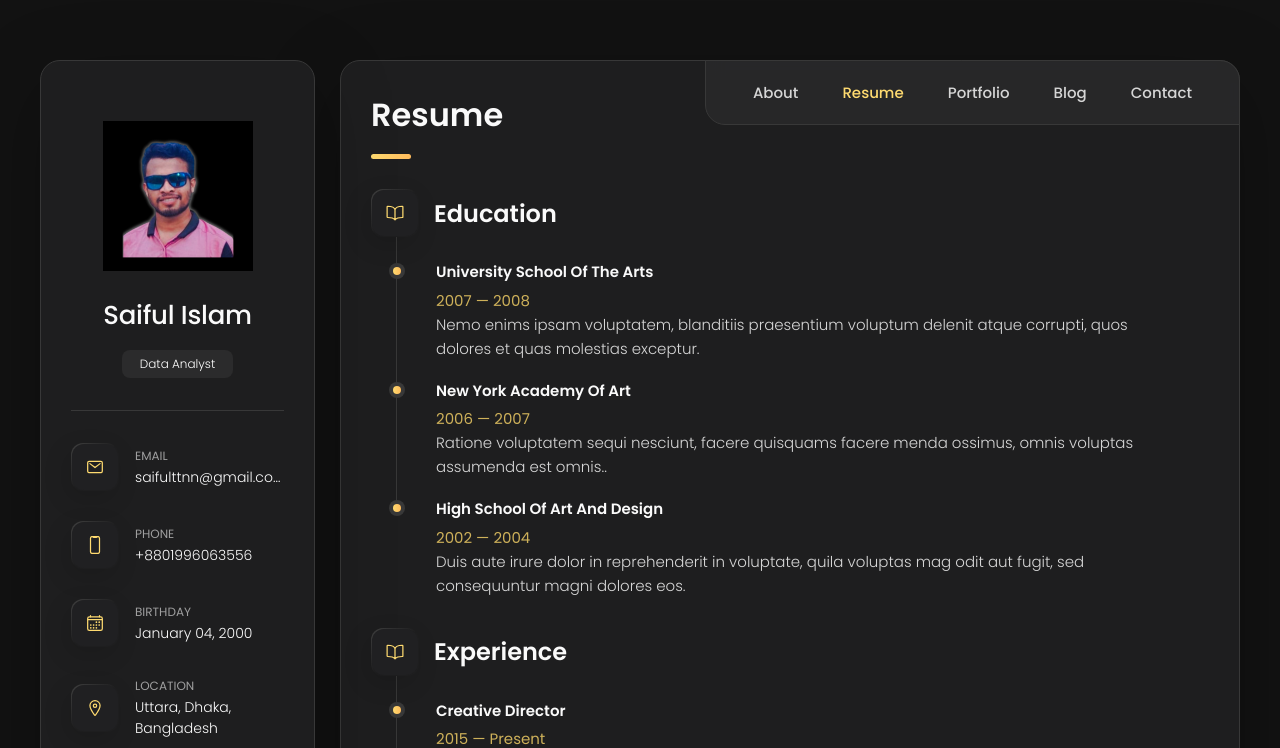
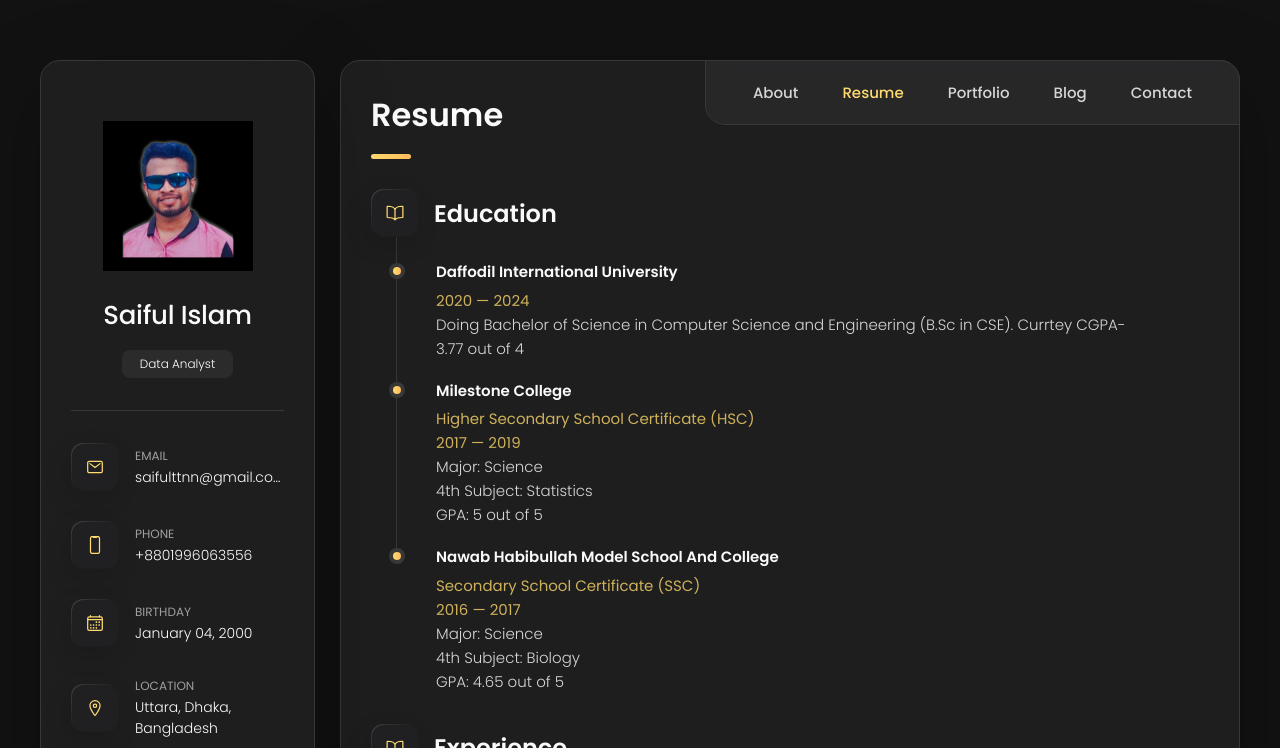
Before and after one commit to saifoff/portfolio, a plain HTML site: page index.html in a window 1280 px wide. Both pictures are taken after a click on the button "Resume". Shown: the top 748 px of the page. Drawn offline with nearby package versions, Linux system fonts and the light colour scheme.

Commit message:
Update index.html

```diff
--- a/index.html
+++ b/index.html
@@ -534,41 +534,41 @@
 
             <li class="timeline-item">
 
-              <h4 class="h4 timeline-item-title">University school of the arts</h4>
+              <h4 class="h4 timeline-item-title">Daffodil International University</h4>
 
-              <span>2007 — 2008</span>
+              <span>2020 — 2024</span>
 
               <p class="timeline-text">
-                Nemo enims ipsam voluptatem, blanditiis praesentium voluptum delenit atque corrupti, quos dolores et
-                quas molestias
-                exceptur.
+                Doing Bachelor of Science in Computer Science and Engineering (B.Sc in CSE).
+                Currtey CGPA- 3.77 out of 4
               </p>
 
             </li>
 
             <li class="timeline-item">
 
-              <h4 class="h4 timeline-item-title">New york academy of art</h4>
-
-              <span>2006 — 2007</span>
+              <h4 class="h4 timeline-item-title">Milestone College</h4>
+              <span>Higher Secondary School Certificate (HSC)</span>
+              <span>2017 — 2019</span>
 
               <p class="timeline-text">
-                Ratione voluptatem sequi nesciunt, facere quisquams facere menda ossimus, omnis voluptas assumenda est
-                omnis..
+                Major: Science <br>
+                4th Subject: Statistics <br>
+                GPA: 5 out of 5 <br>
               </p>
 
             </li>
 
             <li class="timeline-item">
 
-              <h4 class="h4 timeline-item-title">High school of art and design</h4>
-
-              <span>2002 — 2004</span>
+              <h4 class="h4 timeline-item-title">Nawab Habibullah Model School and College</h4>
+              <span>Secondary School Certificate (SSC)</span>
+              <span>2016 — 2017</span>
 
               <p class="timeline-text">
-                Duis aute irure dolor in reprehenderit in voluptate, quila voluptas mag odit aut fugit, sed consequuntur
-                magni dolores
-                eos.
+                Major: Science <br>
+                4th Subject: Biology <br>
+                GPA: 4.65 out of 5 <br>
               </p>
 
             </li>
```
